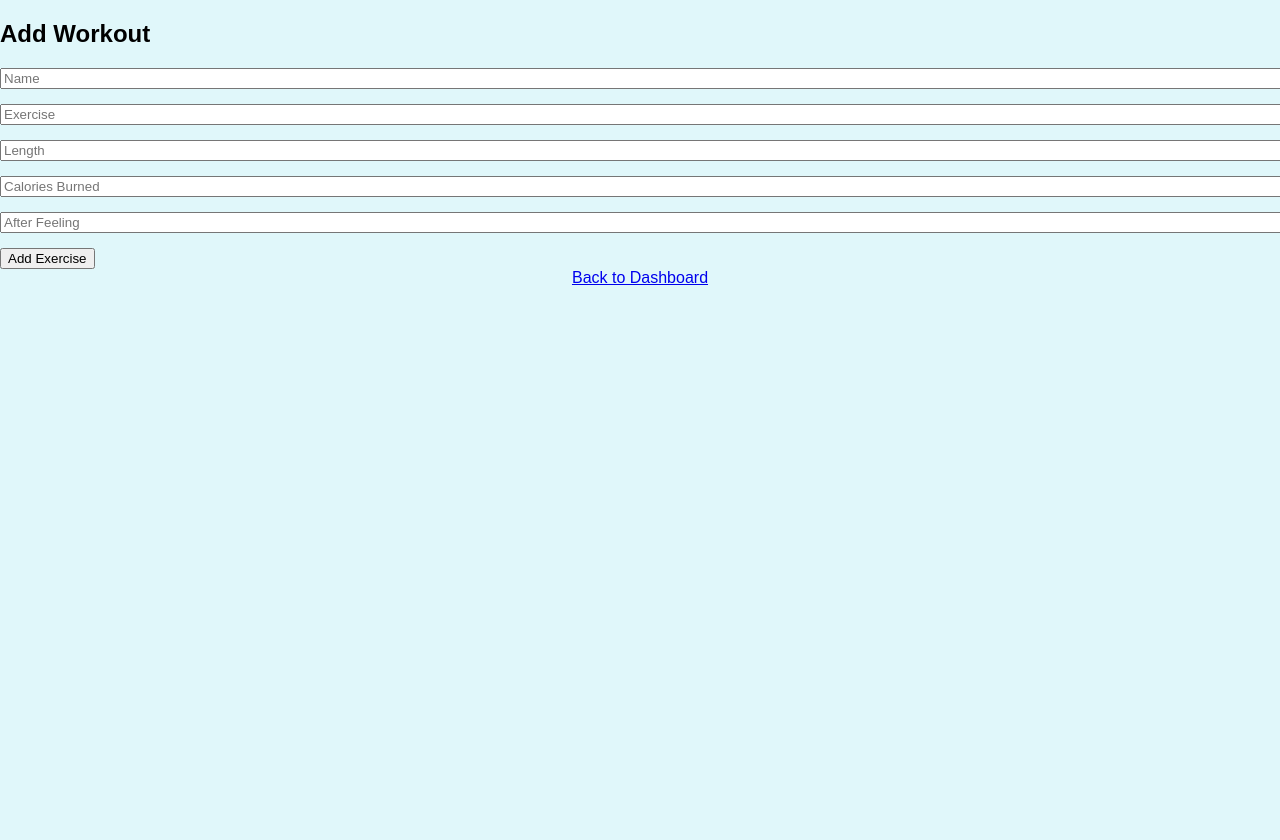
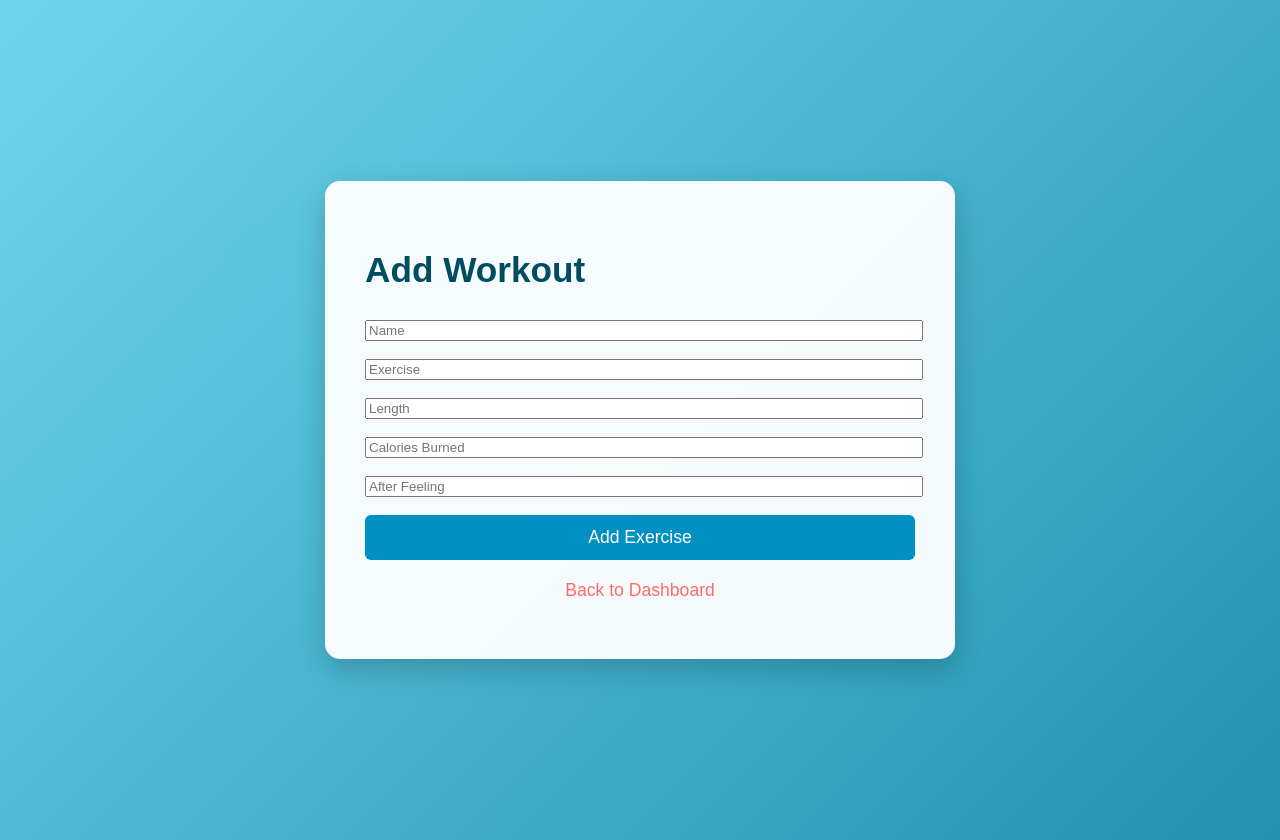
Before and after one commit to jishyk/React-Fitness, a React (Vite) app in the folder client/: page /add-work in a window 1280 px wide. Before the commit the page ends 800 px from the top, so only its background shows below. Built offline with nearby package versions, Linux system fonts and the light colour scheme.

Commit message:
some CSS for Nutrition, Goal, and workout pages

```diff
--- a/client/src/css/add-nutrition.css
+++ b/client/src/css/add-nutrition.css
@@ -0,0 +1,84 @@
+
+.nutrition-container {
+    display: flex;
+    justify-content: center;
+    align-items: center;
+    padding: 20px;
+    min-height: 100vh;
+    background-image: linear-gradient(to right, #f9d423 0%, #ff4e50 100%);
+    animation: bgShift 7s ease infinite alternate;
+}
+
+@keyframes bgShift {
+    0% { background-position: 0% 50%; }
+    100% { background-position: 100% 50%; }
+}
+
+.add-nutrition-box {
+    background: rgba(255, 255, 255, 0.92);
+    padding: 35px;
+    border-radius: 12px;
+    box-shadow: 0 8px 20px rgba(0, 0, 0, 0.25);
+    max-width: 500px;
+    width: 100%;
+    animation: fadeIn 0.5s ease-out;
+}
+
+@keyframes fadeIn {
+    0% { opacity: 0; transform: translateY(-20px); }
+    100% { opacity: 1; transform: translateY(0); }
+}
+
+.add-nutrition-box h2 {
+    color: #662d1c;
+    margin-bottom: 25px;
+    font-size: 2.3em;
+    text-shadow: 1px 1px 3px rgba(0, 0, 0, 0.2);
+}
+
+.form-group {
+    margin-bottom: 18px;
+}
+
+.form-group input {
+    width: 100%;
+    padding: 10px;
+    border: 2px solid #ff6b6b;
+    border-radius: 5px;
+    box-sizing: border-box;
+    transition: border-color 0.3s;
+}
+
+.form-group input:focus {
+    border-color: #ff8c8c;
+}
+
+.add-nutrition-button {
+    width: 100%;
+    background-color: #ff6b6b;
+    color: white;
+    padding: 12px;
+    border: none;
+    border-radius: 5px;
+    cursor: pointer;
+    font-size: 1.1em;
+    transition: background-color 0.3s;
+}
+
+.add-nutrition-button:hover {
+    background-color: #ff7878;
+}
+
+.back-to-dashboard-button {
+    display: block;
+    text-align: center;
+    margin-top: 20px;
+    color: #ff6b6b;
+    text-decoration: none;
+    transition: color 0.3s;
+}
+
+.back-to-dashboard-button:hover {
+    color: #ff7878;
+    text-decoration: underline;
+}
--- a/client/src/css/add-work.css
+++ b/client/src/css/add-work.css
@@ -0,0 +1,84 @@
+.workout-container {
+    display: flex;
+    justify-content: center;
+    align-items: center;
+    padding: 20px;
+    min-height: 100vh;
+    background-image: linear-gradient(135deg, #6dd5ed 0%, #2193b0 100%);
+    animation: bgAnimation 8s ease infinite alternate;
+}
+
+@keyframes bgAnimation {
+    0% { background-position: 0% 50%; }
+    100% { background-position: 100% 50%; }
+}
+
+.add-workout-box {
+    background: rgba(255, 255, 255, 0.95);
+    padding: 40px;
+    border-radius: 15px;
+    box-shadow: 0 10px 30px rgba(0, 0, 0, 0.2);
+    max-width: 550px;
+    width: 100%;
+    animation: popIn 0.6s ease-out;
+}
+
+@keyframes popIn {
+    0% { transform: scale(0.8); opacity: 0; }
+    100% { transform: scale(1); opacity: 1; }
+}
+
+.add-workout-box h2 {
+    color: #004d61;
+    margin-bottom: 30px;
+    font-size: 2.2em;
+}
+
+.form-group {
+    margin-bottom: 20px;
+}
+
+.form-group input {
+    width: 100%;
+    padding: 12px;
+    border: 2px solid #0090c1;
+    border-radius: 6px;
+    box-sizing: border-box;
+    font-size: 1em;
+    transition: border-color 0.3s;
+}
+
+.form-group input:focus {
+    border-color: #00bcd4;
+}
+
+.add-work-button {
+    width: 100%;
+    background-color: #0090c1;
+    color: white;
+    padding: 12px;
+    border: none;
+    border-radius: 6px;
+    cursor: pointer;
+    font-size: 1.1em;
+    transition: background-color 0.3s;
+}
+
+.add-work-button:hover {
+    background-color: #007fad;
+}
+
+.back-to-dashboard-button {
+    display: block;
+    text-align: center;
+    margin-top: 20px;
+    color: #0090c1;
+    font-size: 1.1em;
+    text-decoration: none;
+    transition: color 0.3s;
+}
+
+.back-to-dashboard-button:hover {
+    color: #007fad;
+    text-decoration: underline;
+}
```
Also changed, not shown: client/src/components/Exercise.jsx (+9 -0 lines), client/src/components/Nutrition.jsx (+10 -0 lines), client/src/css/add-goal.css (added).
